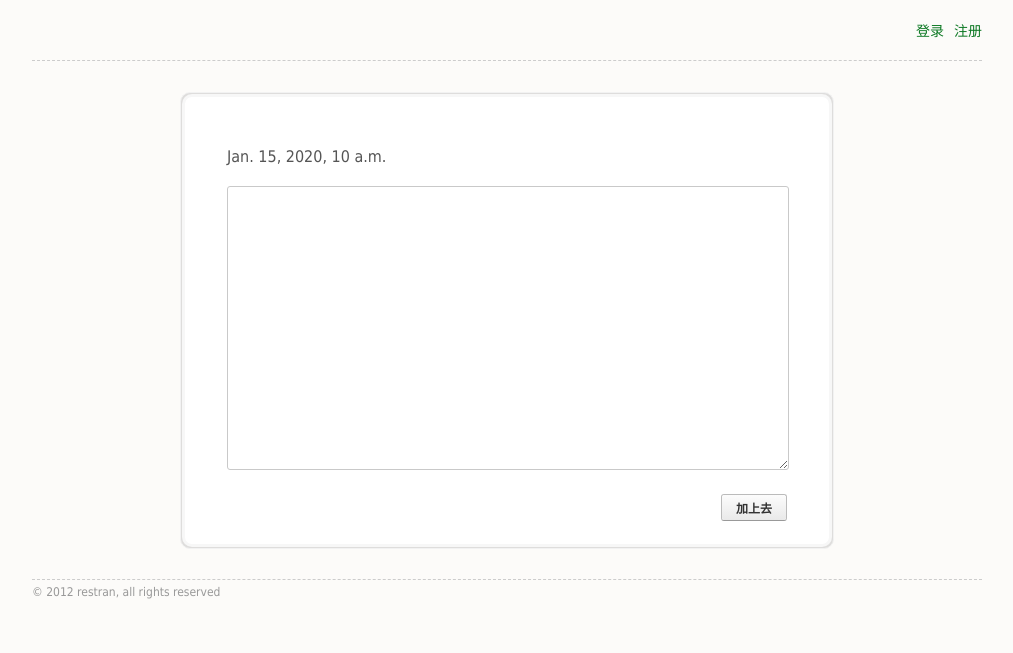
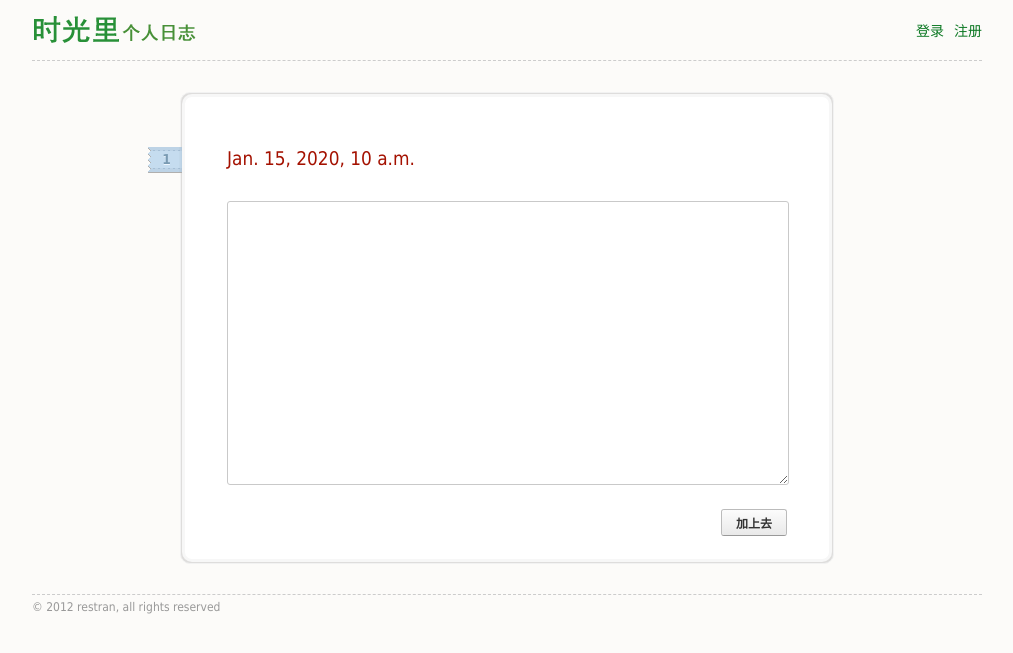
Before and after one commit to restran/diary-note, a Django app: template mydiary/templates/diary/write.html in a window 1280 px wide. Shown: the top 653 px of the page, without its empty margins (133-1146 px from the left). Run offline with Django 3.2, Linux system fonts and the light colour scheme; the template is opened without the code that fills it: most values are stand-ins (such as "Sample title", 1, 10 or a date in 2020).

Commit message:
修正昨晚的bug，是由于diary命名的冲突，完成写日志和过往日志功能。主页未完善。

```diff
--- a/mydiary/models/log.py
+++ b/mydiary/models/log.py
@@ -11,7 +11,7 @@ class Log(models.Model):
     user = models.ForeignKey(User)
     content = models.TextField()
     content_update_flag = models.BooleanField(default=False)#是否重新编辑过内容
-    date_created = models.DateTimeField(auto_now_add=True)
+    date_posted = models.DateTimeField(auto_now_add=True)
     date_updated = models.DateTimeField(auto_now_add=True)
 
     def __unicode__(self):
@@ -20,6 +20,3 @@ class Log(models.Model):
     class Meta:
         ordering = ['id']
         app_label = 'mydiary'
-
-    def get_name(self):
-        return self.name
--- a/mydiary/templates/base.html
+++ b/mydiary/templates/base.html
@@ -13,10 +13,13 @@
 <div class="container">
 <div class="header">
 	<div class="logo">
+	<a href="http://127.0.0.1:8000"><img src="/static/img/logo.png" alt="时光里"></a>
 	</div>
 	<div class="account">
 		<ul class="menu green-link">
 			{% if request.user.is_authenticated %}
+			<li><a href="http://127.0.0.1:8000/diary/write/">写日志</a></li>
+			<li><a href="http://127.0.0.1:8000/diary/past/">过往日志</a></li>
 			<li><a href="http://127.0.0.1:8000/accounts/profile/">{{ request.user }}的帐号</a></li>
 			<li><a href="http://127.0.0.1:8000/accounts/logout/">登出</a></li>
 			{% else %}
--- a/mydiary/templates/diary/write.html
+++ b/mydiary/templates/diary/write.html
@@ -3,20 +3,20 @@
 {% block headerlink %}
 <link href="/static/css/diary.css" rel="stylesheet" type="text/css" media="all" />
 {% endblock %}
-
 {% block content %}
 <div class="d-contentwrap">
 	<div class="d-content">
 		<div class="entry mgn-btm20">
-			<div>{{ current_time }}</div>
-			<div class="mgn-top20">
-			<form name="writeform" method="post" action="">{% csrf_token %}
-				<textarea name="content" rows="10" class="text basic-input" id="commentContent" style="width:550px;height:auto" placeholder="" value=""></textarea>
+			<div class="tab">{{ current_log_count }}</div>
+			<div class="time">{{ current_time }}</div>
+			<div class="mgn-top10">
+			<form name="writeform" method="post" action="http://127.0.0.1:8000/diary/write/">{% csrf_token %}
+				<textarea name="textcontent" rows="10" class="text basic-input" id="textcontent" style="width:550px;height:auto" placeholder="" value=""></textarea>
+				<div class="bn-flat cfright mgn-top20">
+				<input type="submit" value="加上去" id="addlog" class="btn-white-submit" style="font-size:12px;font-weight:bold;" title="加上去">
+				</div>
 			</form>
 			</div>
-		</div>
-		<div class="bn-flat cfright">
-	<input type="submit" name="addComment" value="加上去" id="addComment" class="btn-white-submit" style="font-size:12px;font-weight:bold;" title="加上去">
 		</div>
 	</div>
 </div>
--- a/mydiary/views/accounts.py
+++ b/mydiary/views/accounts.py
@@ -6,8 +6,8 @@ Created on 2012-11-28
 '''
 
 #必须导入的模块
+from diary.mydiary.auth.forms import UserCreationForm, UserInfoEditForm, PasswordChangeForm
 from diary.mydiary import auth
-from diary.mydiary.auth.forms import UserCreationForm, UserInfoEditForm, PasswordChangeForm
 from django.http import HttpResponseRedirect
 from django.shortcuts import render_to_response
 from diary import settings
--- a/mydiary/views/home.py
+++ b/mydiary/views/home.py
@@ -6,6 +6,8 @@ Created on 2012-11-28
 '''
 
 from django.shortcuts import render_to_response
+from django.http import HttpResponseRedirect
+from diary import settings
 
 def base(request):
     return render_to_response('base.html')
@@ -15,9 +17,8 @@ def index(request):
         #默认情况下，people.home(request,user_id)的user_id参数应该为字符串
         #return people.home(request, str(request.user.id))#如果已登录，跳转到我的个人页
         #return render_to_response('index.html', {'request':request})
-        return render_to_response('index.html', {'request':request})
+        return HttpResponseRedirect(settings.HOME_PAGE_URL + 'diary/write')#跳转到写日志页面
     else:
-
         return render_to_response('index.html', {'request':request})
 
 def error_404(request):
--- a/static/css/base.css
+++ b/static/css/base.css
@@ -323,6 +323,17 @@ h2
 	margin-bottom:10px;
 }
 
+.mgn-top30
+{
+	margin-top:30px;
+}
+
+.mgn-btm30
+{
+	margin-bottom:30px;
+}
+
+
 .mgn-top20
 {
 	margin-top:20px;
--- a/static/css/diary.css
+++ b/static/css/diary.css
@@ -77,3 +77,29 @@ background-color: transparent!important;
 background-image: -moz-linear-gradient(-90deg,#F8F8F8 0,#DDD 100%);
 background-image: -webkit-gradient(linear,left top,left bottom,color-stop(0,#F8F8F8),color-stop(1,#DDD));
 }
+
+.tab {
+position: absolute;
+left: -37px;
+background: url(/static/img/bg_tab.gif) no-repeat;
+height: 26px;
+width: 37px;
+text-align: center;
+font-weight: bold;
+font-size: 0.85em;
+padding-top: 4px;
+color: #799AB2;
+text-shadow: 0 1px #EDF6FE;
+}
+
+.time{
+ont-family: georgia;
+font-size: 1.18em;
+/*border-bottom: 1px solid #E5E5E5;*/
+padding: 0 0 22px 0;
+color: #A41100;
+}
+
+.border_line {
+border-bottom: 1px solid #E5E5E5;
+}
--- a/urls.py
+++ b/urls.py
@@ -30,5 +30,7 @@ urlpatterns += patterns('diary.mydiary.views',#第一个参数可设置公共前
 )
 
 urlpatterns += patterns('diary.mydiary.views',#第一个参数可设置公共前缀
-    (r'^write/$', 'diary.write'),
+    (r'^diary/write/$', 'diarybook.write'),
+    (r'^diary/past/$', 'diarybook.past'),
+    (r'^', 'home.error_404'),
 )
```
Also changed, not shown: mydiary/models/__init__.py (+8 -0 lines), mydiary/templates/accounts/profile.html (+0 -8 lines), mydiary/templates/diary/past.html (added, +23 -0 lines), mydiary/views/__init__.py (+1 -7 lines), mydiary/views/diarybook.py (renamed from mydiary/views/diary.py, +24 -6 lines), settings.py (+8 -1 lines), mydiary/middleware/__init__.py (deleted), static/img/bg_tab.gif (added), static/img/logo.png (added), 3 other files.
